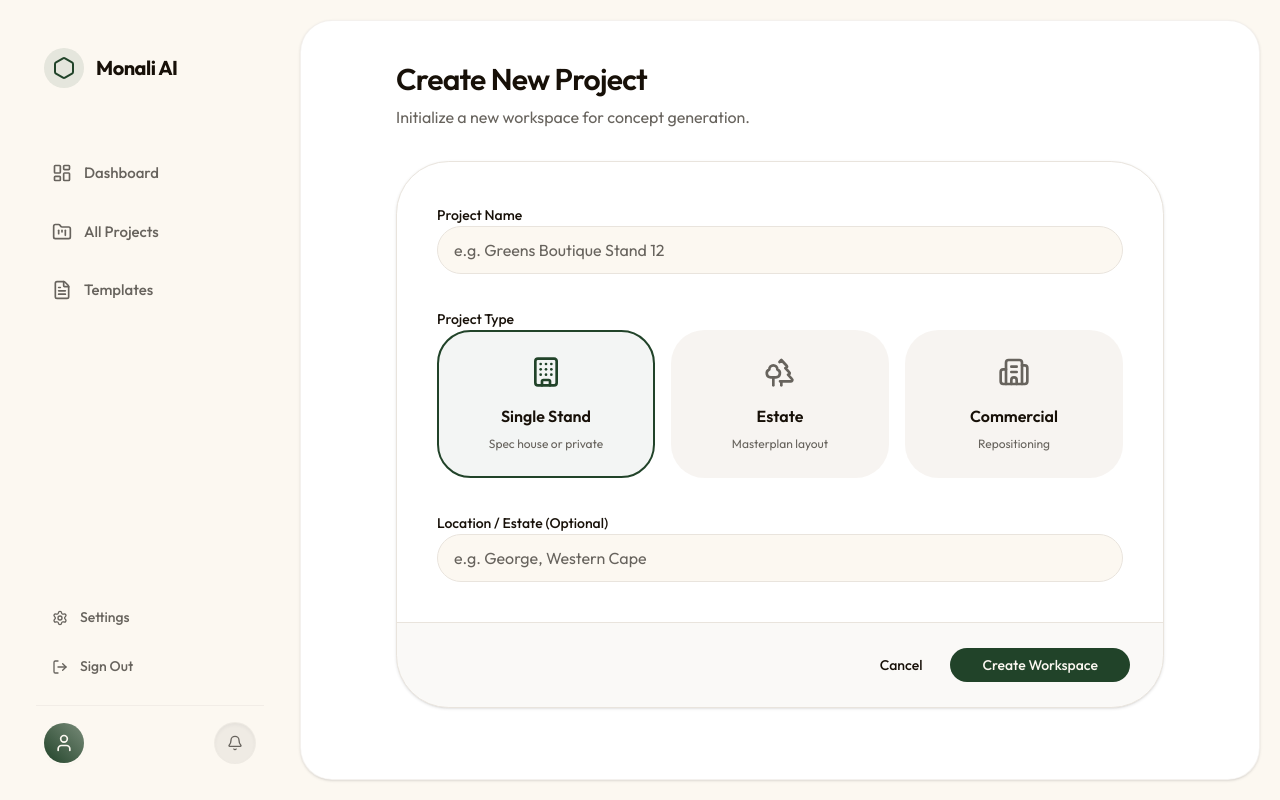
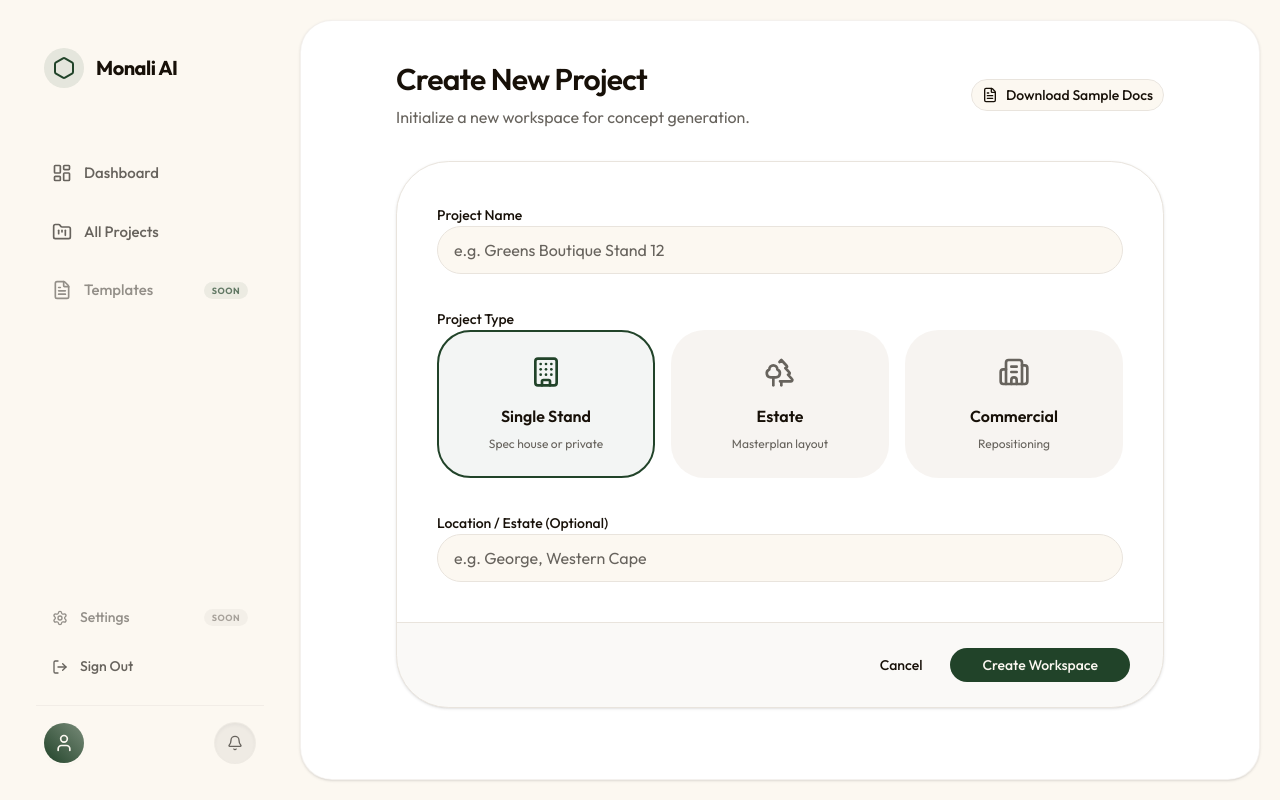
Before and after one commit to harshilLakhani22/monali-ai-property, a Next.js app in the folder frontend/: page /projects/new in a window 1280 px wide. Built offline with nearby package versions, Linux system fonts and the light colour scheme; no server answers.

Commit message:
feat: hide non-MVP links and add sample docs download button

```diff
--- a/frontend/src/app/(dashboard)/page.tsx
+++ b/frontend/src/app/(dashboard)/page.tsx
@@ -132,7 +132,8 @@ export default async function DashboardPage() {
                 <p className="mt-3 text-lg text-muted-foreground max-w-md">
                   Get started by creating a new project. Upload your zoning documents and let our AI extract the constraints immediately.
                 </p>
-                <Link href="/projects/new" className="mt-10 group relative">
+                <div className="mt-10 flex flex-col sm:flex-row gap-4 items-center justify-center">
+                  <Link href="/projects/new" className="group relative">
                     <Button size="lg" className="h-14 rounded-2xl pr-16 bg-background border-border text-foreground hover:bg-black/5 dark:hover:bg-white/5 font-medium border shadow-sm transition-all hover:shadow-md">
                       Create your first project
                     </Button>
@@ -140,6 +141,13 @@ export default async function DashboardPage() {
                       <ArrowRight className="h-5 w-5" />
                     </div>
                   </Link>
+                  <a href="/sample-zoning-docs.zip" download>
+                    <Button size="lg" variant="outline" className="h-14 rounded-2xl px-6 font-medium gap-2 text-muted-foreground hover:text-foreground">
+                      <FileText className="h-4 w-4" />
+                      Download Sample Docs
+                    </Button>
+                  </a>
+                </div>
               </div>
             </div>
           ) : (
--- a/frontend/src/app/(dashboard)/projects/new/page.tsx
+++ b/frontend/src/app/(dashboard)/projects/new/page.tsx
@@ -2,7 +2,7 @@
 
 import { Button } from "@/components/ui/button"
 import Link from "next/link"
-import { Building2, Trees, Building } from "lucide-react"
+import { Building2, Trees, Building, FileText } from "lucide-react"
 import { useState } from "react"
 import { createProject } from "@/lib/actions/projects"
 import { cn } from "@/lib/utils"
@@ -25,9 +25,17 @@ export default function CreateProjectPage() {
 
   return (
     <div className="mx-auto max-w-3xl space-y-8 pb-10">
-      <div>
-        <h1 className="text-3xl font-semibold tracking-tight">Create New Project</h1>
-        <p className="text-muted-foreground mt-2 text-base">Initialize a new workspace for concept generation.</p>
+      <div className="flex flex-col sm:flex-row sm:items-center justify-between gap-4">
+        <div>
+          <h1 className="text-3xl font-semibold tracking-tight">Create New Project</h1>
+          <p className="text-muted-foreground mt-2 text-base">Initialize a new workspace for concept generation.</p>
+        </div>
+        <a href="/sample-zoning-docs.zip" download className="shrink-0">
+          <Button variant="outline" className="gap-2 rounded-xl">
+            <FileText className="h-4 w-4" />
+            Download Sample Docs
+          </Button>
+        </a>
       </div>
 
       <form action={handleSubmit} className="rounded-3xl border border-border bg-card shadow-sm overflow-hidden">
--- a/frontend/src/components/layout/MobileBottomNav.tsx
+++ b/frontend/src/components/layout/MobileBottomNav.tsx
@@ -11,7 +11,6 @@ export function MobileBottomNav() {
   const navItems = [
     { name: 'Dashboard', href: '/', icon: Home },
     { name: 'Projects', href: '/projects', icon: FolderOpen },
-    { name: 'Settings', href: '/settings', icon: Settings },
   ];
 
   return (
--- a/frontend/src/components/layout/Sidebar.tsx
+++ b/frontend/src/components/layout/Sidebar.tsx
@@ -36,11 +36,12 @@ export function Sidebar() {
             All Projects
           </Link>
           <Link
-            href="/templates"
-            className={`flex items-center gap-3 rounded-2xl px-4 py-3.5 text-[15px] font-medium transition-all duration-200 ${pathname.startsWith('/templates') ? 'bg-card shadow-sm text-primary ring-1 ring-border/50' : 'text-muted-foreground hover:bg-black/5 hover:text-foreground dark:hover:bg-white/5'}`}
+            href="#"
+            className={`flex items-center gap-3 rounded-2xl px-4 py-3.5 text-[15px] font-medium transition-all duration-200 text-muted-foreground hover:bg-black/5 hover:text-foreground dark:hover:bg-white/5 opacity-70 cursor-not-allowed`}
           >
             <FileText className="h-5 w-5" />
             Templates
+            <span className="text-[9px] ml-auto bg-primary/10 text-primary px-2 py-0.5 rounded-full font-bold uppercase tracking-wider">Soon</span>
           </Link>
         </nav>
       </div>
@@ -49,11 +50,12 @@ export function Sidebar() {
         {/* Settings & Sign Out */}
         <div className="space-y-1">
           <Link
-            href="/settings"
-            className="flex items-center gap-3 rounded-2xl px-4 py-3 text-[14px] font-medium text-muted-foreground hover:bg-black/5 hover:text-foreground dark:hover:bg-white/5 transition-all duration-200"
+            href="#"
+            className="flex items-center gap-3 rounded-2xl px-4 py-3 text-[14px] font-medium text-muted-foreground hover:bg-black/5 hover:text-foreground dark:hover:bg-white/5 transition-all duration-200 opacity-70 cursor-not-allowed"
           >
             <Settings className="h-4 w-4" />
             Settings
+            <span className="text-[9px] ml-auto bg-foreground/5 text-foreground/50 px-2 py-0.5 rounded-full font-bold uppercase tracking-wider">Soon</span>
           </Link>
           <form action={signout}>
             <button
```
Also changed, not shown: 1 other file (tests, documents, lock files or other folders). Lines whose indentation alone changed are shown as unchanged.
